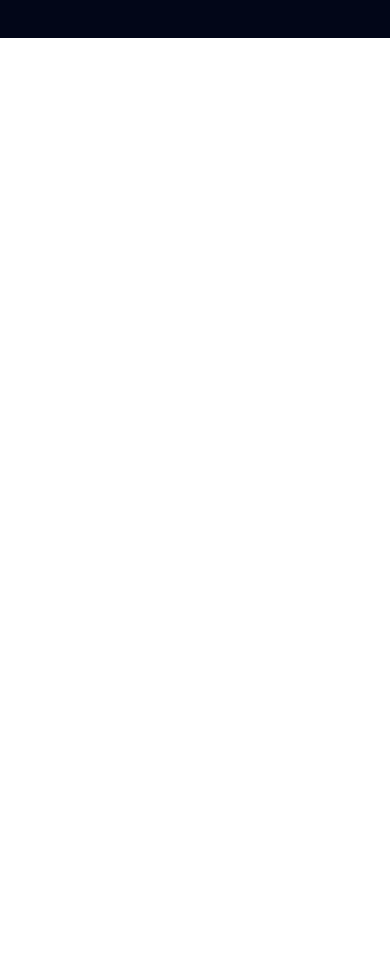
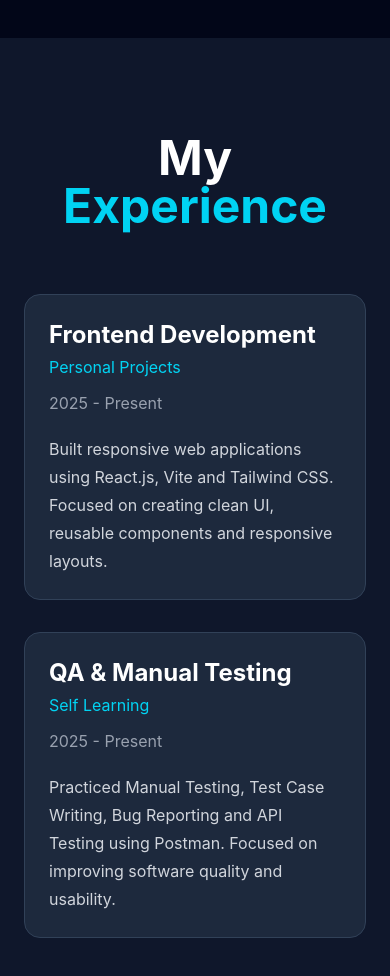
Before and after one commit to Rathore95688/portfolio-website, a React (Vite) app: page / in a window 390 px wide. Shown: the part 7640-8616 px from the top of the page. Before the commit the page ends 7678 px from the top, so only its background shows below. Built offline with nearby package versions, Linux system fonts and the light colour scheme.

Commit message:
add experience section

```diff
--- a/src/App.jsx
+++ b/src/App.jsx
@@ -6,6 +6,7 @@ import Projects from "./components/Projects";
 import Contact from "./components/Contact";
 import Footer from "./components/Footer";
 import ScrollToTop from "./components/ScrollToTop";
+import Experience from "./components/Experience";
 
 function App() {
   return (
@@ -18,6 +19,7 @@ function App() {
      <Contact />
      <Footer />
      <ScrollToTop />
+     <Experience />
     </div>
   );
 }
--- /dev/null
+++ b/src/components/Experience.jsx
@@ -0,0 +1,63 @@
+import { motion } from "framer-motion";
+
+const experiences = [
+  {
+    title: "Frontend Development",
+    company: "Personal Projects",
+    duration: "2025 - Present",
+    description:
+      "Built responsive web applications using React.js, Vite and Tailwind CSS. Focused on creating clean UI, reusable components and responsive layouts.",
+  },
+  {
+    title: "QA & Manual Testing",
+    company: "Self Learning",
+    duration: "2025 - Present",
+    description:
+      "Practiced Manual Testing, Test Case Writing, Bug Reporting and API Testing using Postman. Focused on improving software quality and usability.",
+  },
+];
+
+const Experience = () => {
+  return (
+    <motion.section
+      id="experience"
+      className="bg-slate-900 text-white py-24 px-6"
+      initial={{ opacity: 0, y: 60 }}
+      whileInView={{ opacity: 1, y: 0 }}
+      viewport={{ once: true }}
+      transition={{ duration: 0.7 }}
+    >
+      <div className="max-w-6xl mx-auto">
+        <h2 className="text-5xl font-bold text-center mb-16">
+          My <span className="text-cyan-400">Experience</span>
+        </h2>
+
+        <div className="space-y-8">
+          {experiences.map((exp, index) => (
+            <div
+              key={index}
+              className="bg-slate-800 border border-slate-700 rounded-2xl p-6 hover:border-cyan-400 hover:shadow-lg hover:shadow-cyan-500/20 transition-all duration-300"
+            >
+              <div className="flex flex-col md:flex-row md:justify-between md:items-center">
+                <div>
+                  <h3 className="text-2xl font-bold">{exp.title}</h3>
+                  <p className="text-cyan-400 mt-1">{exp.company}</p>
+                </div>
+
+                <span className="text-gray-400 mt-3 md:mt-0">
+                  {exp.duration}
+                </span>
+              </div>
+
+              <p className="text-gray-300 mt-5 leading-7">
+                {exp.description}
+              </p>
+            </div>
+          ))}
+        </div>
+      </div>
+    </motion.section>
+  );
+};
+
+export default Experience;
```
